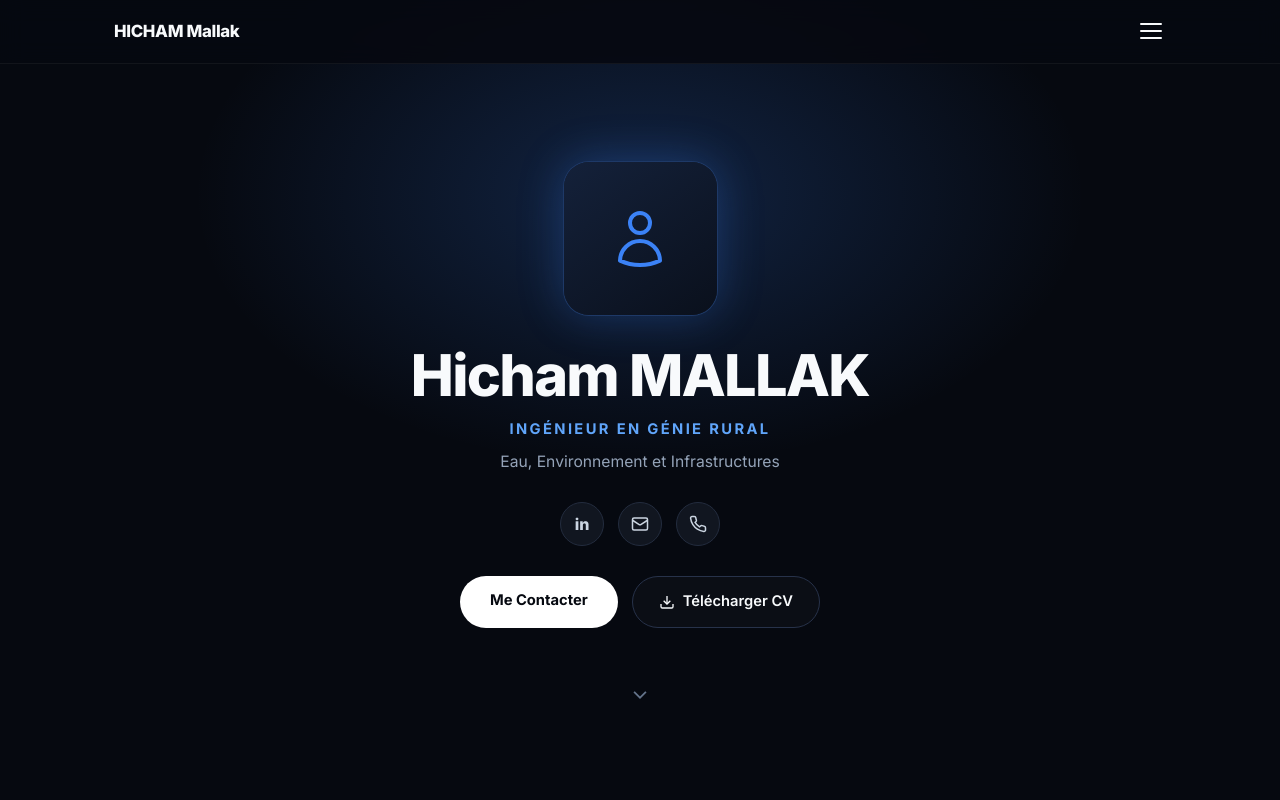
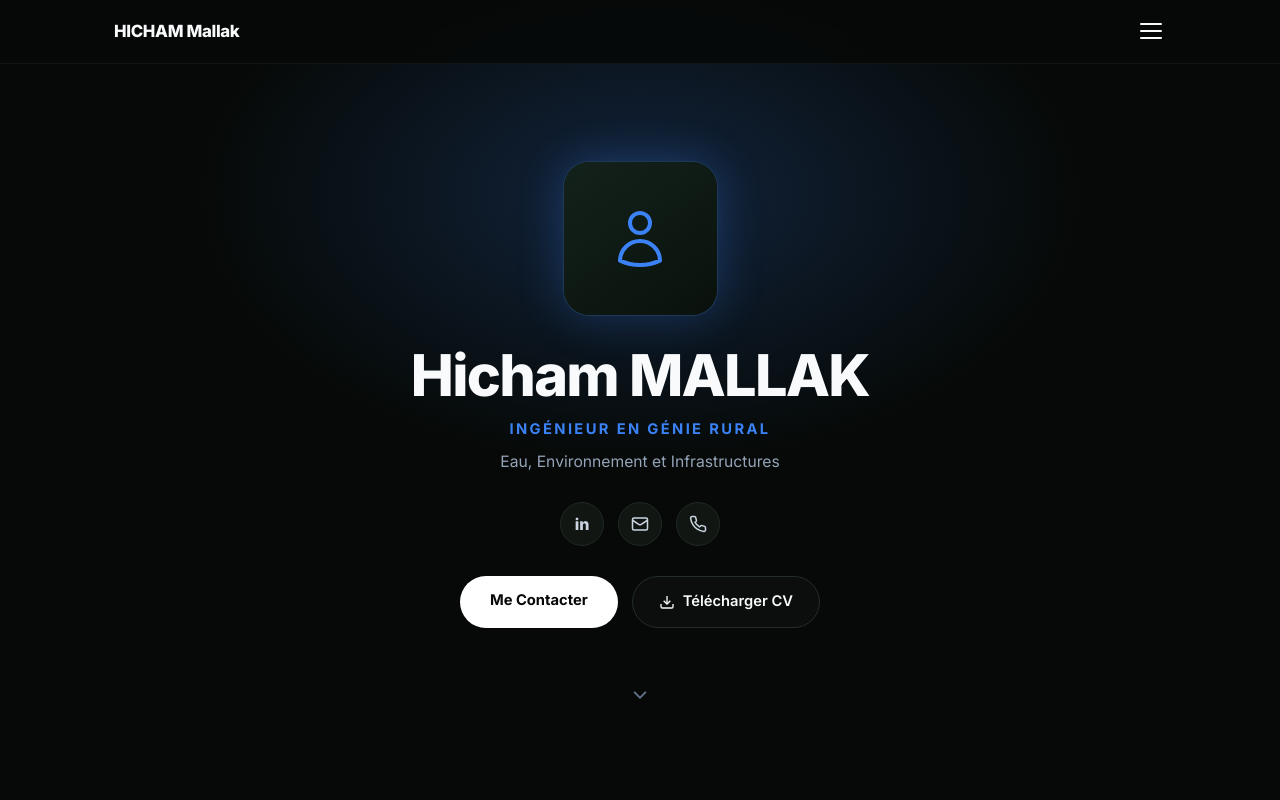
Before and after one commit to hichammallak710-sudo/hichammallak710-sudo.github.io, a plain HTML site: page index.html in a window 1280 px wide. Shown: the top 800 px of the page. Drawn offline with Linux system fonts and the light colour scheme.

Commit message:
Update style.css

```diff
--- a/style.css
+++ b/style.css
@@ -1,11 +1,11 @@
 :root {
-    --bg-main: #060910;
-    --bg-card: #0d1118;
+    --bg-main: #060907;
+    --bg-card: #0d120f;
     --bg-card-tint: #0a1426;
-    --border-card: #1a2230;
+    --border-card: #1a241e;
     --border-green: #1e3a6e;
     --green: #3b82f6;
-    --green-bright: #60a5fa;
+    --green-bright: #3b82f6;
     --text-white: #f8fafc;
     --text-gray: #94a3b8;
     --text-muted: #64748b;
@@ -35,7 +35,7 @@ body {
     top: 0;
     left: 0;
     width: 100%;
-    background: rgba(6, 9, 16, 0.88);
+    background: rgba(6, 9, 7, 0.88);
     backdrop-filter: blur(12px);
     border-bottom: 1px solid rgba(255, 255, 255, 0.05);
     z-index: 1000;
@@ -80,7 +80,7 @@ body {
 .dropdown-menu {
     display: none;
     flex-direction: column;
-    background-color: #080b14;
+    background-color: #080c0a;
     border-top: 1px solid var(--border-card);
     border-bottom: 1px solid var(--border-card);
     padding: 12px 24px 20px;
@@ -123,7 +123,7 @@ body {
     width: 100%;
     max-width: 900px;
     height: 550px;
-    background: radial-gradient(ellipse at center, rgba(59, 130, 246, 0.22) 0%, rgba(6, 9, 16, 0) 70%);
+    background: radial-gradient(ellipse at center, rgba(59, 130, 246, 0.22) 0%, rgba(6, 9, 7, 0) 70%);
     pointer-events: none;
     z-index: 0;
 }
@@ -143,7 +143,7 @@ body {
     overflow: hidden;
     box-shadow: 0 0 45px rgba(59, 130, 246, 0.28);
     border: 1px solid rgba(59, 130, 246, 0.3);
-    background: #121a2a;
+    background: #121a16;
 }
 
 .avatar-wrapper img {
@@ -158,7 +158,7 @@ body {
     display: flex;
     align-items: center;
     justify-content: center;
-    background: linear-gradient(145deg, #14213a, #0a101c);
+    background: linear-gradient(145deg, #13221a, #0a110d);
     color: var(--green);
 }
 
@@ -203,8 +203,8 @@ body {
     width: 44px;
     height: 44px;
     border-radius: 50%;
-    background-color: #111620;
-    border: 1px solid #232c3e;
+    background-color: #111613;
+    border: 1px solid #202924;
     color: #cbd5e1;
     display: flex;
     align-items: center;
@@ -236,7 +236,7 @@ body {
 
 .btn-white {
     background-color: #ffffff;
-    color: #060910;
+    color: #060907;
     font-weight: 700;
     font-size: 0.92rem;
     padding: 13px 30px;
@@ -253,7 +253,7 @@ body {
 .btn-dark {
     background-color: rgba(255, 255, 255, 0.02);
     color: var(--text-white);
-    border: 1px solid #27324a;
+    border: 1px solid #242e28;
     font-weight: 600;
     font-size: 0.92rem;
     padding: 13px 26px;
@@ -333,7 +333,7 @@ body {
 }
 
 .card:hover {
-    border-color: #2a3a5a;
+    border-color: #26382e;
 }
 
 .card-green-tint {
@@ -470,7 +470,7 @@ body {
     border-radius: 12px;
     overflow: hidden;
     border: 1px solid rgba(59, 130, 246, 0.25);
-    background: linear-gradient(145deg, #14213a, #0a101c);
+    background: linear-gradient(145deg, #13221a, #0a110d);
     display: flex;
     align-items: center;
     justify-content: center;
@@ -575,7 +575,7 @@ body {
 .progress-track {
     width: 100%;
     height: 6px;
-    background-color: #1a2336;
+    background-color: #19221d;
     border-radius: 9999px;
     overflow: hidden;
 }
```
